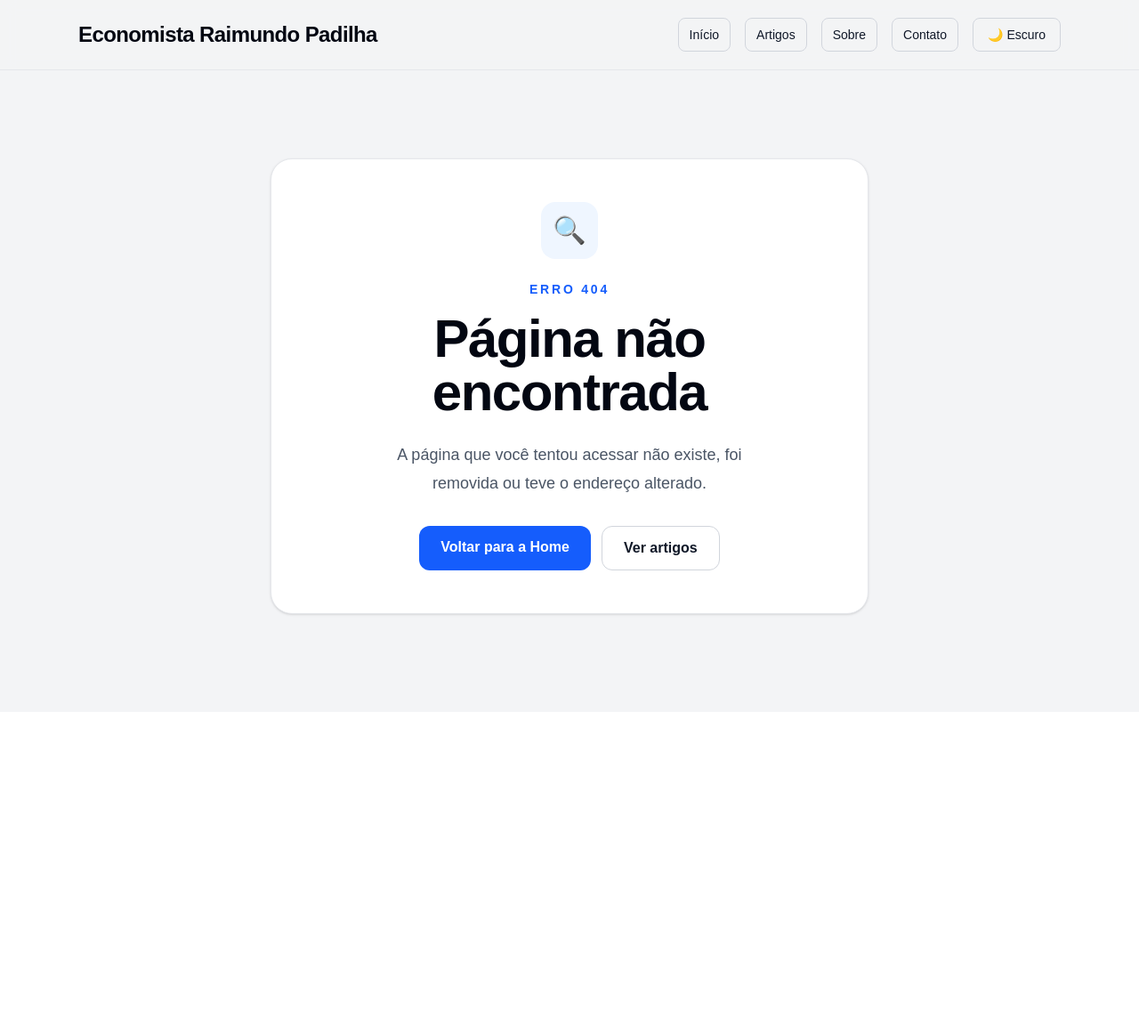
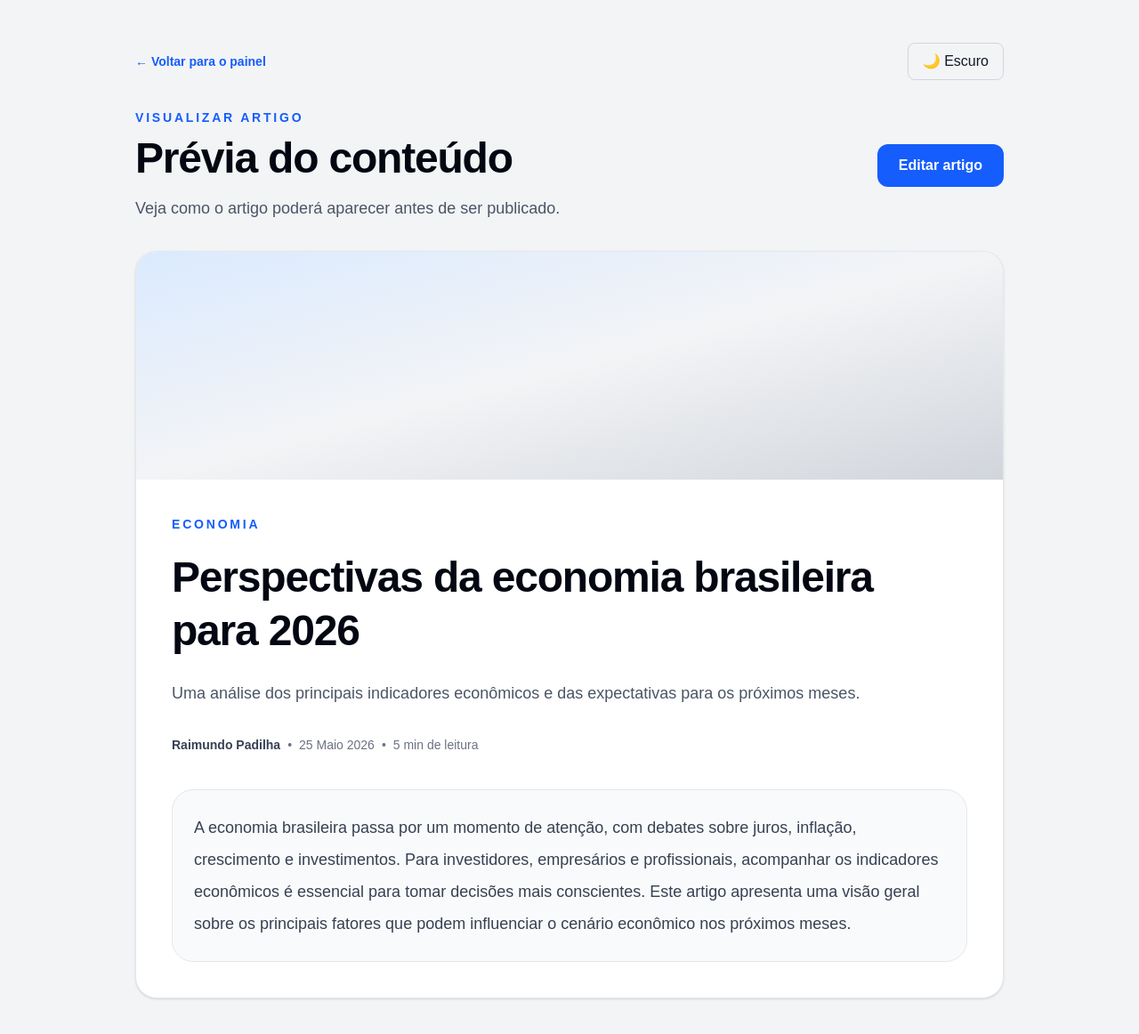
Before and after one commit to Sluquinhas/blog-cliente, a Next.js app: page /admin/visualizar/1 in a window 1280 px wide. Before the commit this address had no page. Shown: the top 1162 px of the page at 89% size. Before the commit the page ends 800 px from the top, so only its background shows below. Built offline with nearby package versions, Linux system fonts and the light colour scheme.

Commit message:
Painel admin, visualizar artigo e melhorias no blog

```diff
--- a/app/admin/page.tsx
+++ b/app/admin/page.tsx
@@ -142,6 +142,13 @@ export default function AdminPage() {
                   </span>
 
                   <Link
+                    href={`/admin/visualizar/${artigo.id}`}
+                    className="rounded-lg border border-blue-300 px-4 py-2 text-sm font-semibold text-blue-600 transition hover:bg-blue-50 dark:border-blue-800 dark:text-blue-400 dark:hover:bg-blue-950"
+                  >
+                    Visualizar
+                  </Link>
+
+                  <Link
                     href={`/admin/editar/${artigo.id}`}
                     className="rounded-lg border border-gray-300 px-4 py-2 text-sm font-semibold transition hover:bg-gray-100 dark:border-gray-700 dark:text-gray-200 dark:hover:bg-gray-800"
                   >
--- /dev/null
+++ b/app/admin/visualizar/[id]/page.tsx
@@ -0,0 +1,87 @@
+import Link from "next/link";
+import ThemeToggle from "../../../components/ThemeToggle";
+
+export default function VisualizarArtigoPage() {
+  return (
+    <main className="min-h-screen bg-gray-100 text-gray-900 transition-colors dark:bg-gray-950 dark:text-white">
+      <section className="mx-auto max-w-5xl px-4 py-8 sm:px-6 md:py-12">
+        <div className="mb-8 flex flex-col gap-4 sm:flex-row sm:items-center sm:justify-between">
+          <Link
+            href="/admin"
+            className="text-sm font-semibold text-blue-600 transition hover:text-blue-700"
+          >
+            ← Voltar para o painel
+          </Link>
+
+          <ThemeToggle />
+        </div>
+
+        <div className="mb-8 flex flex-col gap-4 md:flex-row md:items-center md:justify-between">
+          <div>
+            <p className="mb-3 text-sm font-semibold uppercase tracking-[0.2em] text-blue-600">
+              Visualizar artigo
+            </p>
+
+            <h1 className="text-4xl font-black tracking-tight text-gray-950 dark:text-white sm:text-5xl">
+              Prévia do conteúdo
+            </h1>
+
+            <p className="mt-4 max-w-2xl text-lg leading-8 text-gray-600 dark:text-gray-400">
+              Veja como o artigo poderá aparecer antes de ser publicado.
+            </p>
+          </div>
+
+          <Link
+            href="/admin/editar/1"
+            className="rounded-xl bg-blue-600 px-6 py-3 text-center font-semibold text-white transition hover:bg-blue-700"
+          >
+            Editar artigo
+          </Link>
+        </div>
+
+        <article className="overflow-hidden rounded-3xl border border-gray-200 bg-white shadow-sm transition-colors dark:border-gray-800 dark:bg-gray-900">
+          <div className="h-64 bg-gradient-to-br from-blue-100 via-gray-100 to-gray-300 dark:from-gray-800 dark:via-gray-900 dark:to-gray-950" />
+
+          <div className="p-6 sm:p-10">
+            <p className="text-sm font-bold uppercase tracking-[0.2em] text-blue-600">
+              Economia
+            </p>
+
+            <h2 className="mt-5 text-4xl font-black leading-tight tracking-tight text-gray-950 dark:text-white sm:text-5xl">
+              Perspectivas da economia brasileira para 2026
+            </h2>
+
+            <p className="mt-6 text-lg leading-8 text-gray-600 dark:text-gray-400">
+              Uma análise dos principais indicadores econômicos e das
+              expectativas para os próximos meses.
+            </p>
+
+            <div className="mt-8 flex flex-wrap items-center gap-2 text-sm text-gray-500 dark:text-gray-400">
+              <span className="font-semibold text-gray-700 dark:text-gray-300">
+                Raimundo Padilha
+              </span>
+              <span>•</span>
+              <span>25 Maio 2026</span>
+              <span>•</span>
+              <span>5 min de leitura</span>
+            </div>
+
+            <div className="mt-10 rounded-3xl border border-gray-200 bg-gray-50 p-6 dark:border-gray-800 dark:bg-gray-950">
+              <p className="whitespace-pre-line text-lg leading-9 text-gray-700 dark:text-gray-300">
+                A economia brasileira passa por um momento de atenção, com
+                debates sobre juros, inflação, crescimento e investimentos.
+
+                Para investidores, empresários e profissionais, acompanhar os
+                indicadores econômicos é essencial para tomar decisões mais
+                conscientes.
+
+                Este artigo apresenta uma visão geral sobre os principais fatores
+                que podem influenciar o cenário econômico nos próximos meses.
+              </p>
+            </div>
+          </div>
+        </article>
+      </section>
+    </main>
+  );
+}
--- a/app/artigos/[slug]/page.tsx
+++ b/app/artigos/[slug]/page.tsx
@@ -20,14 +20,22 @@ export default async function ArtigoPage({ params }: Props) {
       <main className="min-h-screen bg-gray-100 text-gray-900 transition-colors dark:bg-gray-950 dark:text-white">
         <Navbar />
 
-        <section className="mx-auto max-w-4xl px-6 py-16 md:py-20">
+        <section className="mx-auto max-w-4xl px-4 py-16 sm:px-6 md:py-20">
+          <p className="mb-4 text-sm font-semibold uppercase tracking-[0.2em] text-blue-600">
+            Erro
+          </p>
+
           <h1 className="text-3xl font-black text-gray-950 dark:text-white md:text-4xl">
             Artigo não encontrado
           </h1>
 
+          <p className="mt-4 text-gray-600 dark:text-gray-400">
+            O artigo que você tentou acessar não existe ou foi removido.
+          </p>
+
           <Link
             href="/artigos"
-            className="mt-6 inline-block font-semibold text-blue-600"
+            className="mt-6 inline-block rounded-xl bg-blue-600 px-6 py-3 font-semibold text-white transition hover:bg-blue-700"
           >
             ← Voltar para artigos
           </Link>
@@ -50,16 +58,16 @@ export default async function ArtigoPage({ params }: Props) {
           ← Voltar para artigos
         </Link>
 
-        <div className="mt-8 md:mt-10">
+        <header className="mt-8 md:mt-10">
           <p className="text-xs font-bold uppercase tracking-[0.2em] text-blue-600 md:text-sm">
             {artigo.categoria}
           </p>
 
-          <h1 className="mt-5 max-w-md text-3xl font-black leading-tight tracking-tight text-gray-950 dark:text-white sm:text-5xl md:max-w-none md:text-6xl">
+          <h1 className="mt-5 max-w-3xl text-3xl font-black leading-tight tracking-tight text-gray-950 dark:text-white sm:text-5xl md:text-6xl">
             {artigo.titulo}
           </h1>
 
-          <p className="mt-6 text-lg leading-8 text-gray-600 dark:text-gray-400 md:text-xl md:leading-9">
+          <p className="mt-6 max-w-3xl text-lg leading-8 text-gray-600 dark:text-gray-400 md:text-xl md:leading-9">
             {artigo.resumo}
           </p>
 
@@ -72,15 +80,33 @@ export default async function ArtigoPage({ params }: Props) {
             <span>•</span>
             <span>{artigo.tempoLeitura}</span>
           </div>
+        </header>
+
+        <div className="mt-10 h-52 rounded-3xl border border-gray-200 bg-gradient-to-br from-blue-50 via-gray-100 to-gray-200 shadow-sm dark:border-gray-800 dark:from-gray-800 dark:via-gray-900 dark:to-gray-950 md:mt-12 md:h-80" />
+
+        <section className="mt-10 rounded-3xl border border-gray-200 bg-white p-6 shadow-sm transition-colors dark:border-gray-800 dark:bg-gray-900 md:mt-12 md:p-10">
+          <div className="prose prose-lg max-w-none dark:prose-invert">
+            <p className="whitespace-pre-line text-base leading-8 text-gray-700 dark:text-gray-300 md:text-lg md:leading-9">
+              {artigo.conteudo}
+            </p>
+          </div>
+        </section>
+
+        <div className="mt-10 flex flex-col gap-3 border-t border-gray-200 pt-8 dark:border-gray-800 sm:flex-row sm:items-center sm:justify-between">
+          <Link
+            href="/artigos"
+            className="rounded-xl border border-gray-300 px-6 py-3 text-center font-semibold text-gray-900 transition hover:bg-gray-100 dark:border-gray-700 dark:text-white dark:hover:bg-gray-800"
+          >
+            ← Voltar para artigos
+          </Link>
+
+          <Link
+            href="/contato"
+            className="rounded-xl bg-blue-600 px-6 py-3 text-center font-semibold text-white transition hover:bg-blue-700"
+          >
+            Entrar em contato
+          </Link>
         </div>
-
-        <div className="mt-10 h-52 rounded-3xl border border-gray-200 bg-gradient-to-br from-blue-50 via-gray-100 to-gray-200 shadow-sm dark:border-gray-800 dark:from-gray-800 dark:via-gray-900 dark:to-gray-950 md:mt-12 md:h-72" />
-
-        <section className="mt-10 rounded-3xl border border-gray-200 bg-white p-6 shadow-sm transition-colors dark:border-gray-800 dark:bg-gray-900 md:mt-12 md:p-8">
-          <p className="whitespace-pre-line text-base leading-8 text-gray-700 dark:text-gray-300 md:text-lg md:leading-9">
-            {artigo.conteudo}
-          </p>
-        </section>
       </article>
 
       <Footer />
```
Lines whose indentation alone changed are shown as unchanged.
